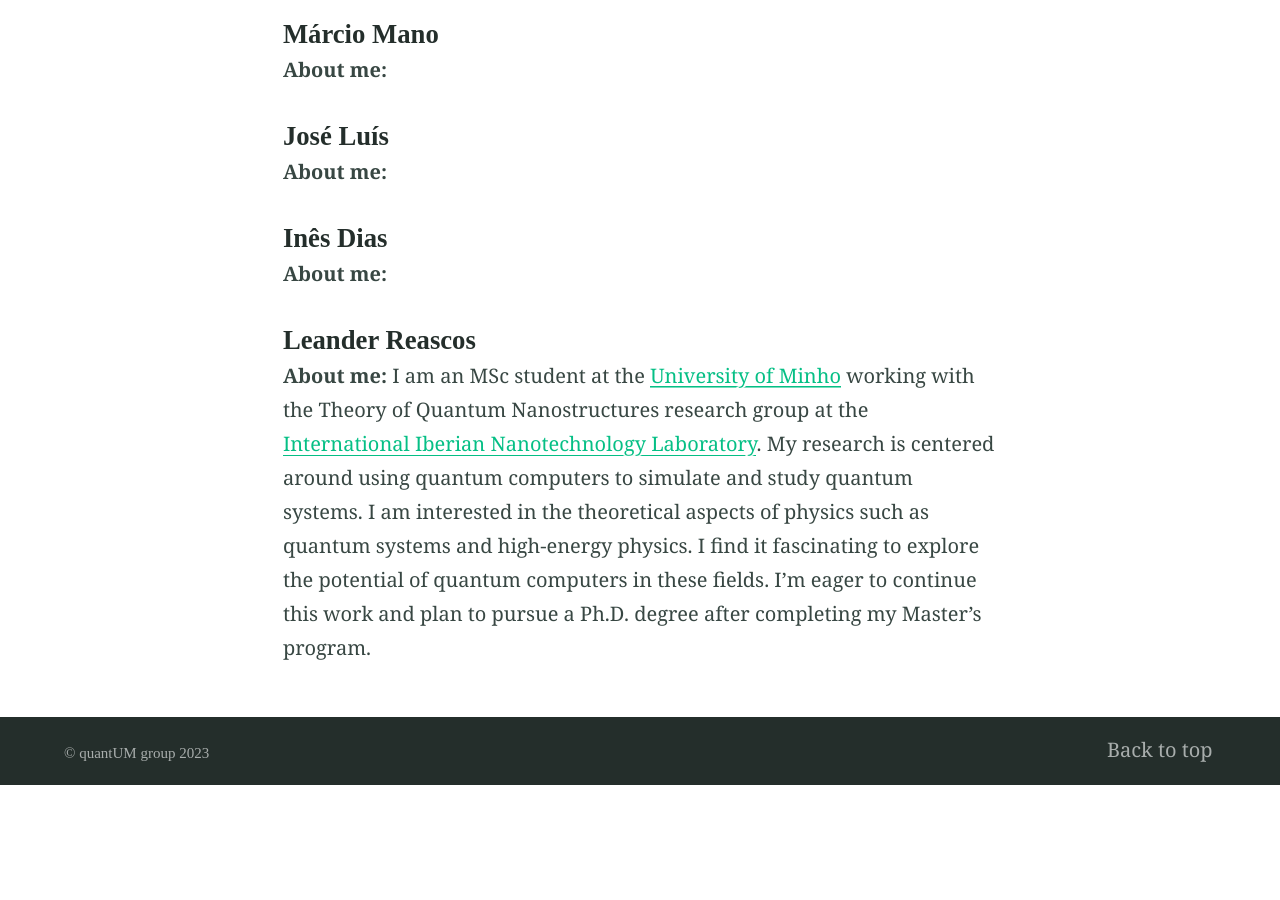
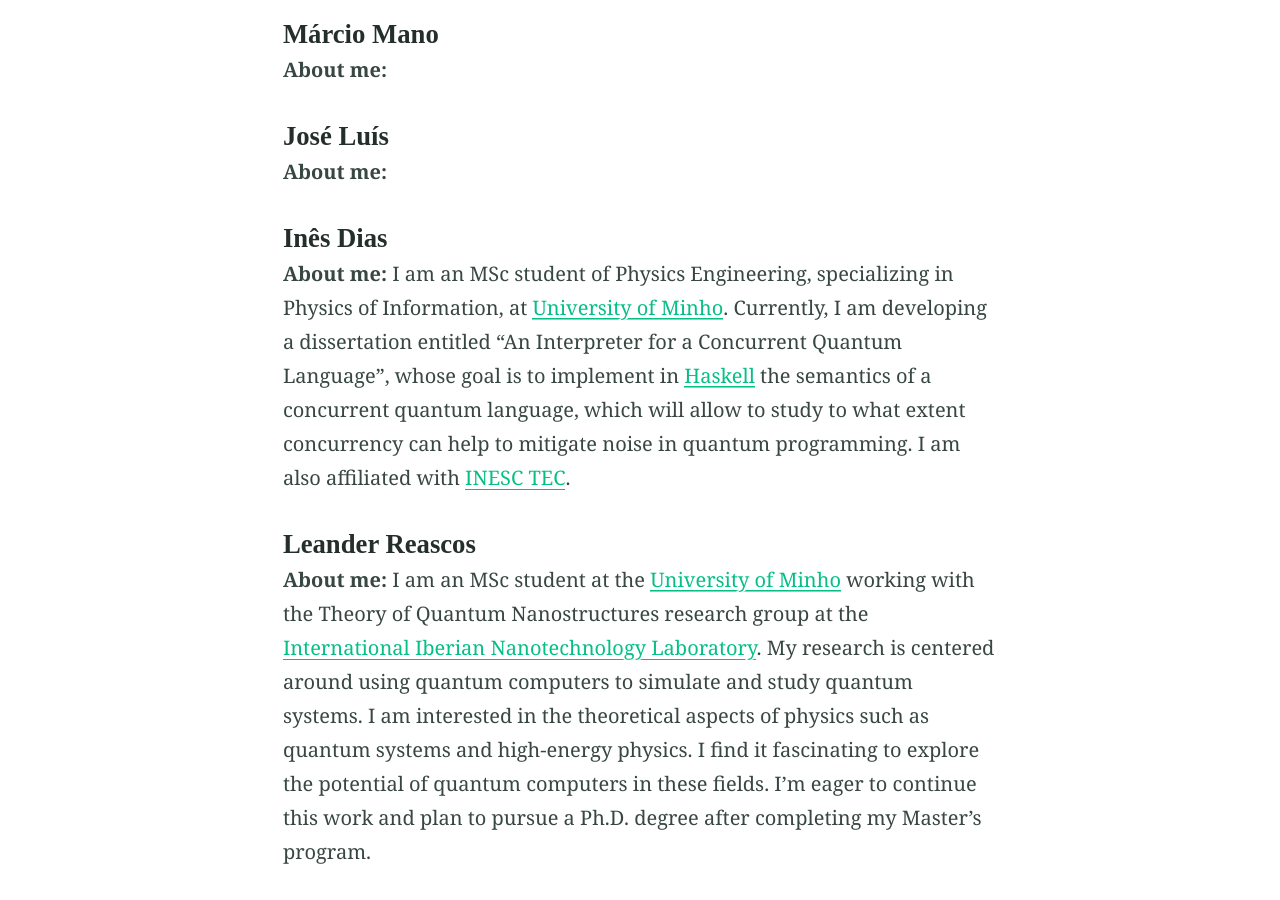
Before and after one commit to quantum-um/quantum-um.github.io, a Jekyll site: the page built from members.md, in a window 1280 px wide and 900 px high, scrolled down 4725 px. Built offline with Jekyll 4.4.1, drawn with Linux system fonts in a browser that asks for light colours; before the commit the page ends 5510 px from its top, so only the background shows below that.

Commit message:
update members info

```diff
--- a/members.md
+++ b/members.md
@@ -197,7 +197,12 @@ ever-changing environments.
 #### Inês Dias
 
 **About me:**
-
+I am an MSc student of Physics Engineering, specializing in Physics of Information, at
+[University of Minho](https://www.uminho.pt/PT). Currently, I am developing a dissertation
+entitled "An Interpreter for a Concurrent Quantum Language", whose goal is to implement in
+[Haskell](https://www.haskell.org/) the semantics of a concurrent quantum language, which will
+allow to study to what extent concurrency can help to mitigate noise in quantum programming. I am
+also affiliated with [INESC TEC](https://www.inesctec.pt/pt).
 
 
 
```
Also changed, not shown: 4 other files.
